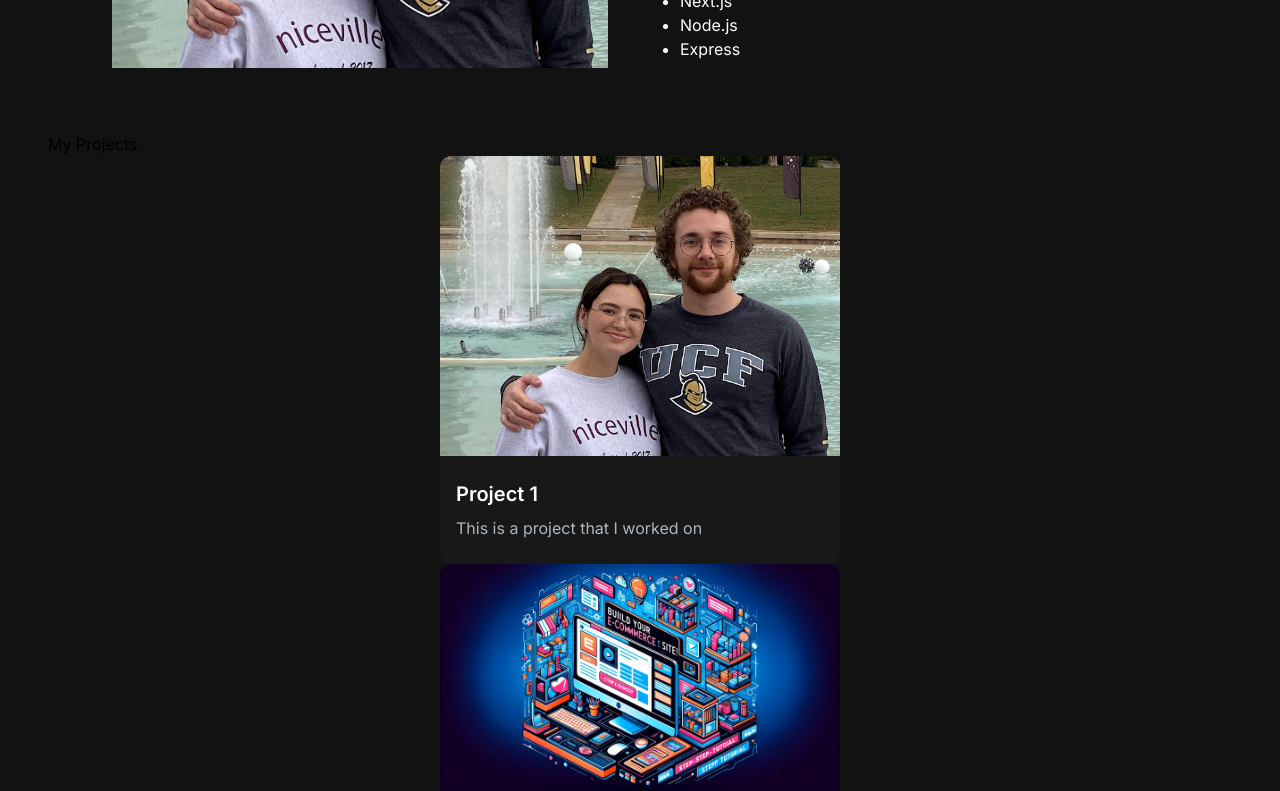
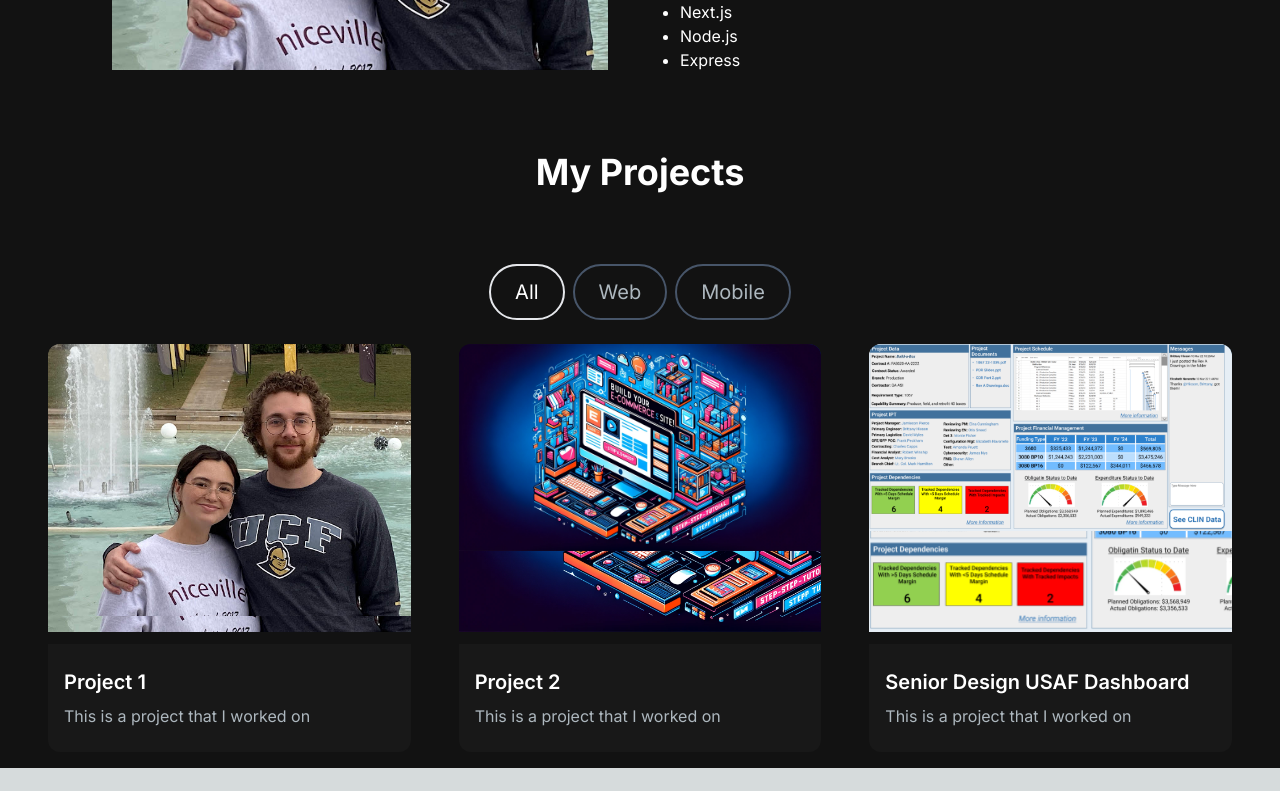
Before and after one commit to tanflem/portfolio, a Next.js app: page / in a window 1280 px wide. Shown: the part 880-1671 px from the top of the page. After the commit the page ends 1648 px from the top, so only its background shows below. Built offline with nearby package versions, Linux system fonts and the light colour scheme.

Commit message:
Add framer-motion library and new ProjectTag component

```diff
--- a/app/components/ProjectSection.tsx
+++ b/app/components/ProjectSection.tsx
@@ -1,14 +1,26 @@
-import React from "react";
+"use client";
+import React, { useState, useRef } from "react";
 import ProjectCard from "./ProjectCard";
+import ProjectTag from "./ProjectTag";
+import { motion, useInView } from "framer-motion";
+interface Project {
+    id: number;
+    title: string;
+    description: string;
+    imgUrl: string;
+    gitUrl: URL;
+    previewUrl: URL;
+    tag: string[];
+}
 
-const PROJECTS = [
+const projectsData = [
     {
         id: 1,
         title: "Project 1",
         description: "This is a project that I worked on",
         imgUrl: "/images/profile.jpg",
-        gitUrl: "https://github.com",
-        previewUrl: "https://github.com",
+        gitUrl: new URL("https://github.com"),
+        previewUrl: new URL("https://github.com"),
         tag: ["All", "Web"]
     },
     {
@@ -16,8 +28,8 @@
         title: "Project 2",
         description: "This is a project that I worked on",
         imgUrl: "/images/projects/2.webp",
-        gitUrl: "https://github.com",
-        previewUrl: "https://github.com",
+        gitUrl: new URL("https://github.com"),
+        previewUrl: new URL("https://github.com"),
         tag: ["All", "Web"]
     },
     {
@@ -25,18 +37,61 @@
         title: "Senior Design USAF Dashboard",
         description: "This is a project that I worked on",
         imgUrl: "/images/projects/3.png",
-        gitUrl: "https://github.com",
-        previewUrl: "https://github.com",
+        gitUrl: new URL("https://github.com"),
+        previewUrl: new URL("https://github.com"),
         tag: ["All", "Web"]
     }
 ]
 
-const ProjectSection = () => {
+const ProjectsSection = () => {
+    const [tag, setTag] = useState("All");
+    const ref = useRef(null);
+    const isInView = useInView(ref, { once: true });
+
+    const handleTagChange = (newTag: string) => {
+        setTag(newTag);
+    };
+
+    const filteredProjects = projectsData.filter((project) =>
+        project.tag.includes(tag)
+    );
+
+    const cardVariants = {
+        initial: { y: 50, opacity: 0 },
+        animate: { y: 0, opacity: 1 },
+    };
+
     return (
-        <>
-            <h2>My Projects</h2>
-            <div>
-                {PROJECTS.map((project) => (
+        <section id="projects">
+            <h2 className="text-center text-4xl font-bold text-white mt-4 mb-8 md:mb-12">
+                My Projects
+            </h2>
+            <div className="text-white flex flex-row justify-center items-center gap-2 py-6">
+                <ProjectTag
+                    onClick={handleTagChange}
+                    name="All"
+                    isSelected={tag === "All"}
+                />
+                <ProjectTag
+                    onClick={handleTagChange}
+                    name="Web"
+                    isSelected={tag === "Web"}
+                />
+                <ProjectTag
+                    onClick={handleTagChange}
+                    name="Mobile"
+                    isSelected={tag === "Mobile"}
+                />
+            </div>
+            <ul ref={ref} className="grid md:grid-cols-3 gap-8 md:gap-12">
+                {filteredProjects.map((project: Project, index: number) => (
+                    <motion.li
+                        key={index}
+                        variants={cardVariants}
+                        initial="initial"
+                        animate={isInView ? "animate" : "initial"}
+                        transition={{ duration: 0.3, delay: index * 0.4 }}
+                    >
                         <ProjectCard
                             key={project.id}
                             title={project.title}
@@ -45,10 +100,11 @@
                             gitUrl={project.gitUrl}
                             previewUrl={project.previewUrl}
                         />
+                    </motion.li>
                 ))}
-            </div>
-        </>
+            </ul>
+        </section>
     );
-}
+};
 
-export default ProjectSection;
+export default ProjectsSection;
--- /dev/null
+++ b/app/components/ProjectTag.tsx
@@ -0,0 +1,23 @@
+import { FC } from "react";
+
+interface ProjectTagProps {
+  name: string;
+  isSelected: boolean;
+  onClick: (name: string) => void;
+}
+
+const ProjectTag: FC<ProjectTagProps> = ({ name, onClick, isSelected }) => {
+  const buttonStyles = isSelected
+    ? "text-white border-primary-500"
+    : "text-[#ADB7BE] border-slate-600 hover:border-white";
+  return (
+    <button
+      className={`${buttonStyles} rounded-full border-2 px-6 py-3 text-xl cursor-pointer`}
+      onClick={() => onClick(name)}
+    >
+      {name}
+    </button>
+  );
+};
+
+export default ProjectTag;
--- a/app/components/TabButton.tsx
+++ b/app/components/TabButton.tsx
@@ -1,5 +1,10 @@
 import { FC } from 'react';
+import { motion } from "framer-motion";
 
+const variants = {
+    default: { width: 0 },
+    active: { width: "calc(100% - 0.75rem)" },
+};
 
 interface TabButtonProps {
     active: boolean;
@@ -8,15 +13,19 @@
 }
 
 const TabButton: FC<TabButtonProps> = ({ active, selectTab, children }) => {
-    const buttonClasses = active ? 'text-white border-b border-purple-500' : 'text-[#ADB7BE]';
+    const buttonClasses = active ? "text-white" : "text-[#ADB7BE]";
+
     return (
-        <button
-            onClick={selectTab}
-        >
-            <p className={`mr-3 font-semibold ${buttonClasses} `}>
+        <button onClick={selectTab}>
+            <p className={`mr-3 font-semibold hover:text-white ${buttonClasses}`}>
                 {children}
             </p>
-        </button >
+            <motion.div
+                animate={active ? "active" : "default"}
+                variants={variants}
+                className="h-1 bg-primary-500 mt-2 mr-3"
+            ></motion.div>
+        </button>
     );
 }
 
--- a/package.json
+++ b/package.json
@@ -11,6 +11,7 @@
   "dependencies": {
     "@heroicons/react": "^2.1.1",
     "@typescript-eslint/eslint-plugin": "^7.1.1",
+    "framer-motion": "^11.0.8",
     "next": "^14.1.3",
     "react": "^18",
     "react-dom": "^18",
```
Also changed, not shown: 1 other file (tests, documents, lock files or other folders). Lines whose indentation alone changed are shown as unchanged.
